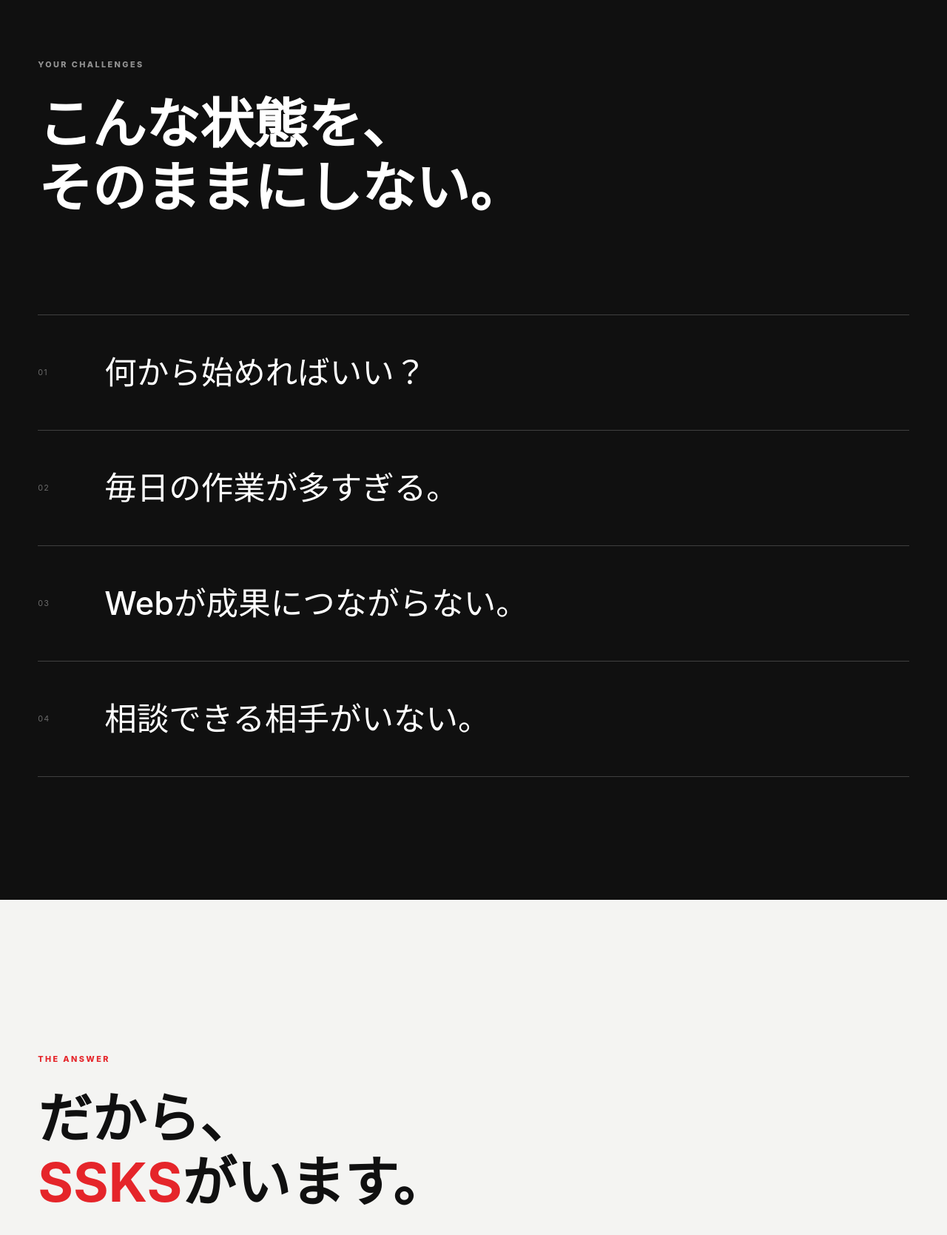
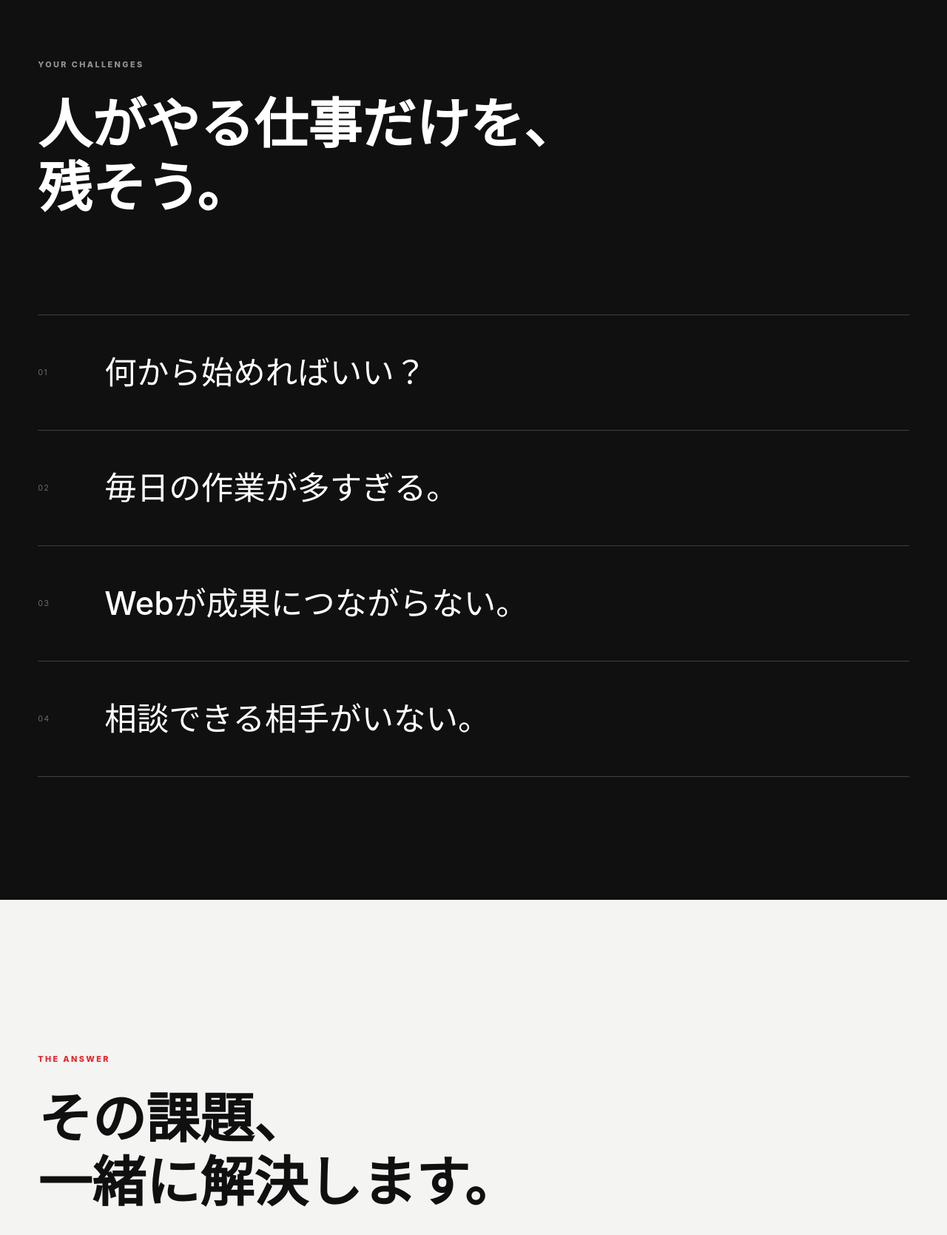
Before and after one commit to ssks-work/ssks-v2, a plain HTML site: page index.html in a window 1280 px wide. Shown: the part 1780-3449 px from the top of the page at 74% size. Drawn offline with nearby package versions, Linux system fonts and the light colour scheme.

Commit message:
Update index.html

```diff
--- a/index.html
+++ b/index.html
@@ -170,7 +170,7 @@
 <div class="container-fluid site-container">
 <div class="challenge-intro reveal">
 <p class="eyebrow eyebrow-light">YOUR CHALLENGES</p>
-<h2 class="section-title section-title-light"><span class="title-line">こんな状態を、</span><br/><span class="title-line">そのままにしない。</span></h2>
+<h2 class="section-title section-title-light"><span class="title-line">人がやる仕事だけを、</span><br/><span class="title-line">残そう。</span></h2>
 </div>
 <div class="challenge-lines">
 <article class="challenge-line reveal">
@@ -196,7 +196,7 @@
 <div class="container-fluid site-container">
 <div class="bridge-copy reveal">
 <p class="eyebrow">THE ANSWER</p>
-<h2 class="bridge-title"><span class="title-line">だから、</span><br/><span class="title-line"><span class="accent-red">SSKS</span>がいます。</span></h2>
+<h2 class="bridge-title"><span class="title-line">その課題、</span><br/><span class="title-line">一緒に解決します。</span></h2>
 </div>
 </div>
 </section>
```
